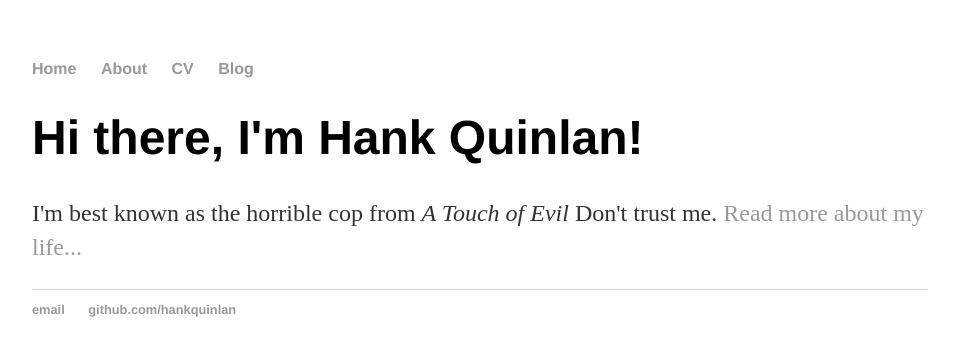
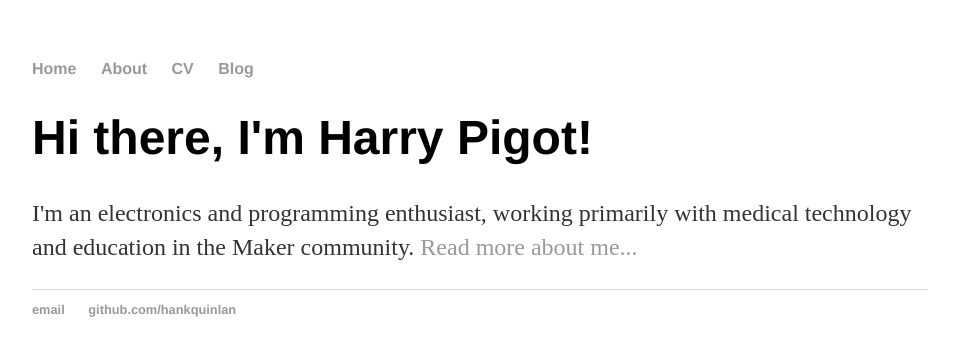
Before and after one commit to hpigot/hpigot.github.io, a Jekyll site: the page built from index.html, in a window 1280 px wide. Shown: the top 356 px of the page, without its empty margins (160-1115 px from the left). Built offline with Jekyll 4.4.1, drawn with Linux system fonts in a browser that asks for light colours.

Commit message:
index updated to basic information about myself.

```diff
--- a/index.html
+++ b/index.html
@@ -3,6 +3,6 @@ layout: default
 title: Harry Pigot
 ---
 <div class="blurb">
-	<h1>Hi there, I'm Hank Quinlan!</h1>
-	<p>I'm best known as the horrible cop from <em>A Touch of Evil</em> Don't trust me. <a href="/about">Read more about my life...</a></p>
+	<h1>Hi there, I'm Harry Pigot!</h1>
+	<p>I'm an electronics and programming enthusiast, working primarily with medical technology and education in the Maker community. <a href="/about">Read more about me...</a></p>
 </div><!-- /.blurb -->
```
